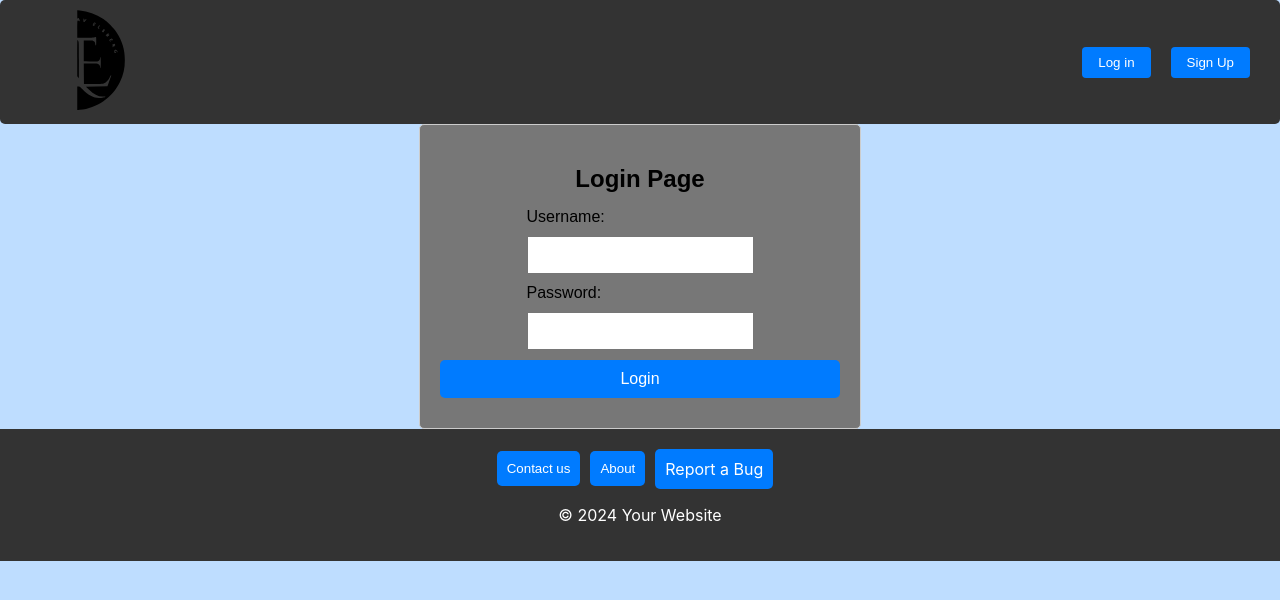
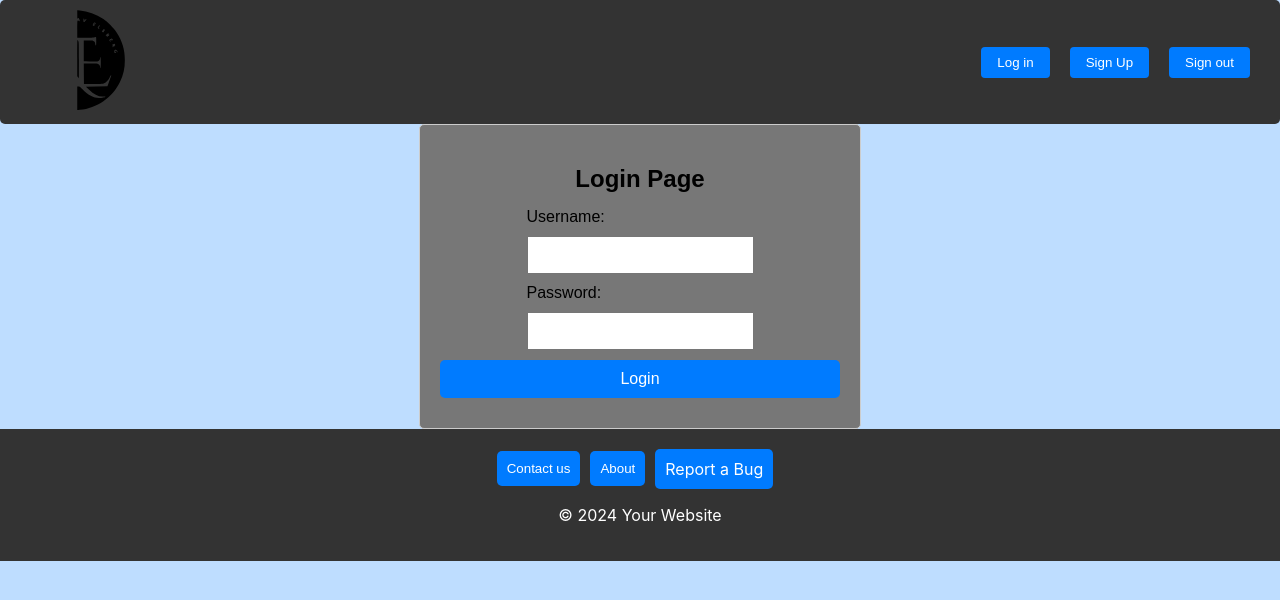
Before and after one commit to NadavElsbreg/Landing-page, a React (Create React App) app in the folder ndvlsbrg/: page / in a window 1280 px wide. Shown: the top 600 px of the page. Built offline with nearby package versions, Linux system fonts and the light colour scheme; no server answers.

Commit message:
added a sign out button that deletes the authkey cookie

```diff
--- a/ndvlsbrg/src/App.js
+++ b/ndvlsbrg/src/App.js
@@ -9,8 +9,6 @@ import IPAddressFetcher, {
   BrowserVersion,
 } from "./UserDataFetcher";
 import LoginPage, { authenticate, getAuthKey } from "./LoginPage";
-//import Cookies from 'js-coockie';
-//import { json } from 'body-parser';
 
 const authKey = getAuthKey();
 
--- a/ndvlsbrg/src/headers.js
+++ b/ndvlsbrg/src/headers.js
@@ -1,23 +1,29 @@
 import "./css/headers.css";
 import logo from "./assets/Ndvlogo.svg";
 
+function headerMainPage() {
+  const signOut = () => {
+    document.cookie =
+      "authKey=; expires=Thu, 01 Jan 1970 00:00:00 UTC; path=/;";
+    console.log("signed out");
+  };
 
-function headerMainPage(){
-    return(
-        <header>
-            <div class="logo"><img src={logo} className="svg-container" alt="logo" /></div>
-                <div class="buttons">
-                    <button onclick="window.location.href='login.html'">Log in</button>
-                    <button onclick="window.location.href='signup.html'">Sign Up</button>
-                    {/* <button onclick={toggleMenu()}>options</button> */}
-                </div>
-        </header>)
+  return (
+    <header>
+      <div className="logo">
+        <img src={logo} className="svg-container" alt="logo" />
+      </div>
+      <div className="buttons">
+        <button onClick={() => (window.location.href = "login.html")}>
+          Log in
+        </button>
+        <button onClick={() => (window.location.href = "signup.html")}>
+          Sign Up
+        </button>
+        <button onClick={signOut}>Sign out</button>
+      </div>
+    </header>
+  );
 }
 
-function toggleMenu() {
-    console.log("pressed");
-    // var dropdownMenu = document.getElementById('dropdownMenu');
-    // dropdownMenu.style.display = dropdownMenu.style.display === 'none' ? 'block' : 'none';
-}
-
-export default headerMainPage
+export default headerMainPage;
```
